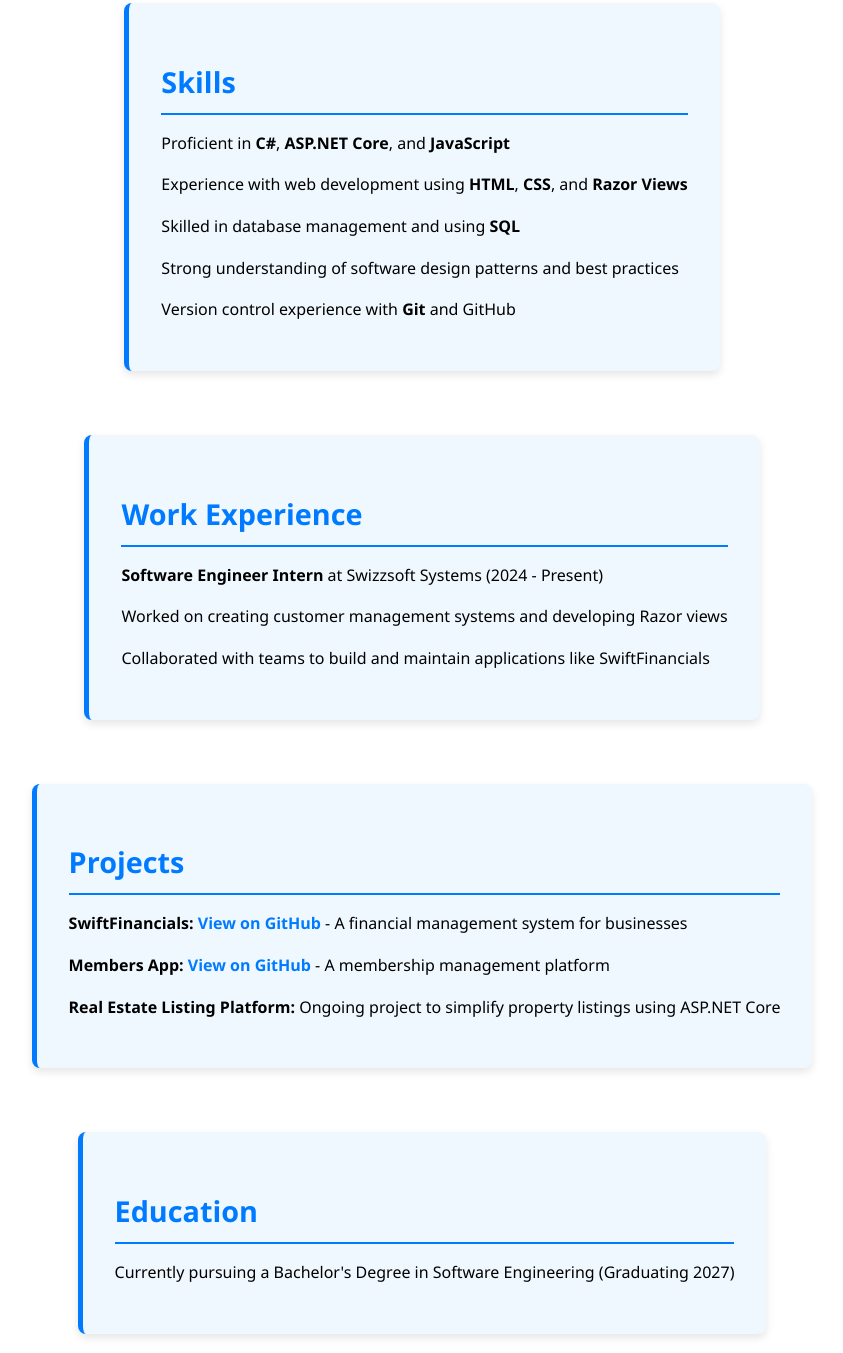
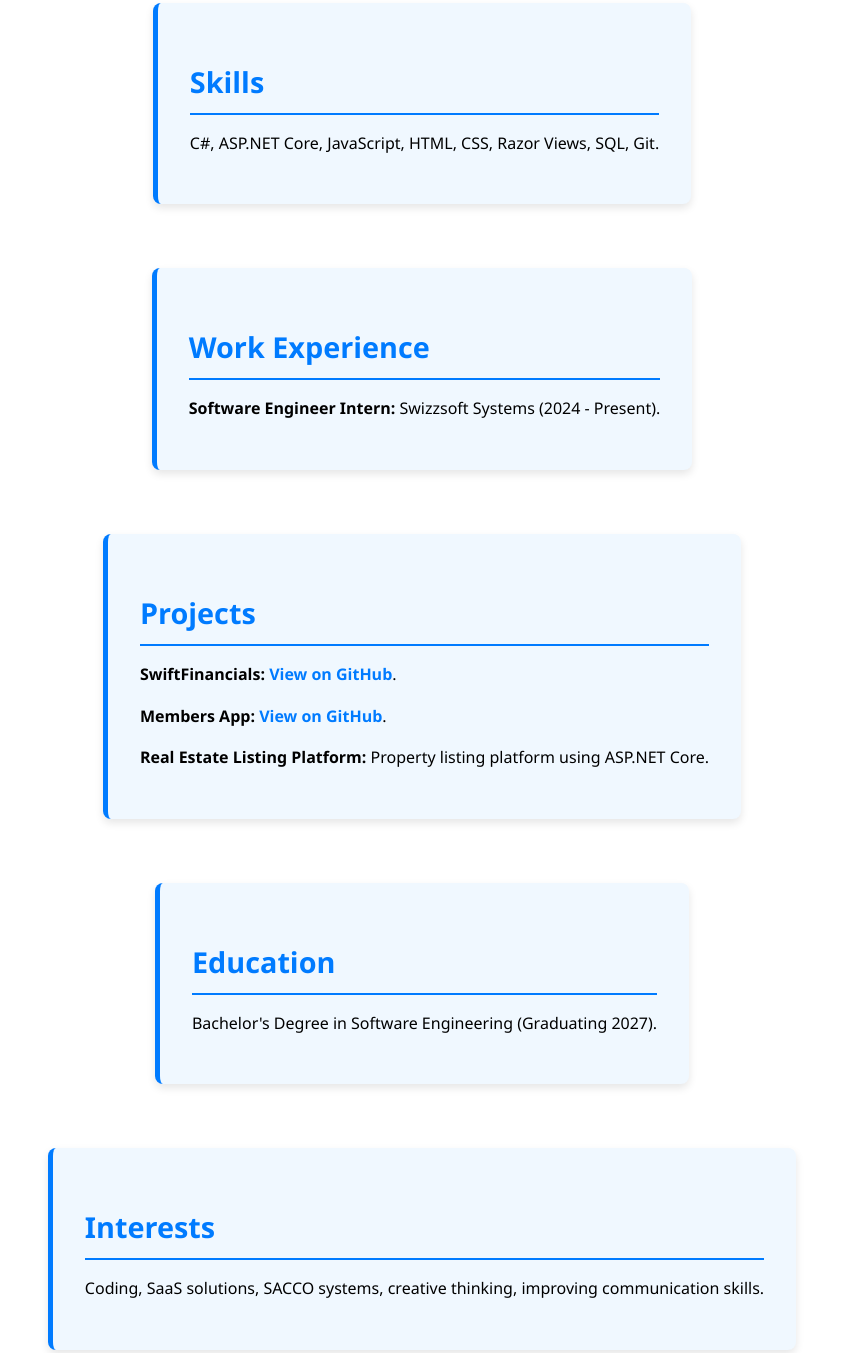
Before and after one commit to PeshaKa/PeshaKa.github.io, a plain HTML site: page index.html in a window 1280 px wide. Shown: the part 523-1876 px from the top of the page, without its empty margins (218-1061 px from the left). Drawn offline with Linux system fonts and the light colour scheme.

Commit message:
Update index.html

```diff
--- a/index.html
+++ b/index.html
@@ -127,39 +127,33 @@
     <section>
         <h2>Skills</h2>
         <ul>
-            <li>Proficient in <strong>C#</strong>, <strong>ASP.NET Core</strong>, and <strong>JavaScript</strong></li>
-            <li>Experience with web development using <strong>HTML</strong>, <strong>CSS</strong>, and <strong>Razor Views</strong></li>
-            <li>Skilled in database management and using <strong>SQL</strong></li>
-            <li>Strong understanding of software design patterns and best practices</li>
-            <li>Version control experience with <strong>Git</strong> and GitHub</li>
+            <li>C#, ASP.NET Core, JavaScript, HTML, CSS, Razor Views, SQL, Git.</li>
         </ul>
     </section>
     <section>
         <h2>Work Experience</h2>
         <ul>
-            <li><strong>Software Engineer Intern</strong> at Swizzsoft Systems (2024 - Present)</li>
-            <li>Worked on creating customer management systems and developing Razor views</li>
-            <li>Collaborated with teams to build and maintain applications like SwiftFinancials</li>
+            <li><strong>Software Engineer Intern:</strong> Swizzsoft Systems (2024 - Present).</li>
         </ul>
     </section>
     <section>
         <h2>Projects</h2>
         <ul>
-            <li><strong>SwiftFinancials:</strong> <a href="https://github.com/your-username/SwiftFinancials" target="_blank">View on GitHub</a> - A financial management system for businesses</li>
-            <li><strong>Members App:</strong> <a href="https://github.com/your-username/Members" target="_blank">View on GitHub</a> - A membership management platform</li>
-            <li><strong>Real Estate Listing Platform:</strong> Ongoing project to simplify property listings using ASP.NET Core</li>
+            <li><strong>SwiftFinancials:</strong> <a href="https://github.com/Stamline/SwiftFinancials.git" target="_blank">View on GitHub</a>.</li>
+            <li><strong>Members App:</strong> <a href="https://github.com/your-username/Members" target="_blank">View on GitHub</a>.</li>
+            <li><strong>Real Estate Listing Platform:</strong> Property listing platform using ASP.NET Core.</li>
         </ul>
     </section>
     <section>
         <h2>Education</h2>
-        <p>Currently pursuing a Bachelor's Degree in Software Engineering (Graduating 2027)</p>
+        <p>Bachelor's Degree in Software Engineering (Graduating 2027).</p>
     </section>
     <section>
         <h2>Interests</h2>
-        <p>Aside from coding, I enjoy learning about SACCOs, exploring SaaS solutions, and improving my creative thinking and communication skills.</p>
+        <p>Coding, SaaS solutions, SACCO systems, creative thinking, improving communication skills.</p>
     </section>
     <footer>
-        <p>Contact me at <a href="mailto:your-email@example.com">your-email@example.com</a></p>
+        <p>Contact me at <a href="mailto:peshaenock91@gmail.com">peshaenock91@gmail.com</a></p>
         <p>&copy; 2025 Pesha Enock. All Rights Reserved.</p>
     </footer>
 </body>
```
